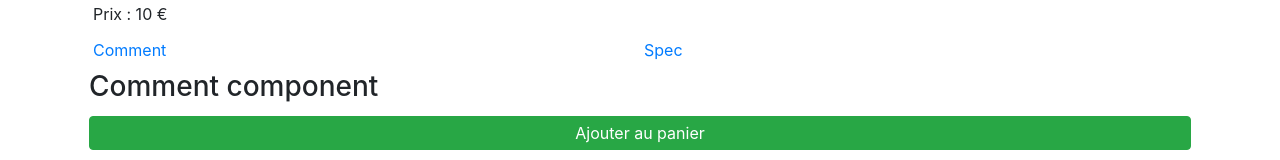
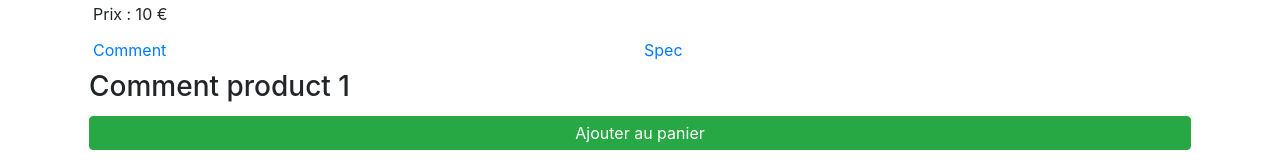
Before and after one commit to laklouka/AngularTutoFormation, an Angular app in the folder demo-module/: page /detail/1/comment in a window 1280 px wide. Shown: the part 126-286 px from the top of the page. Built offline with nearby package versions, Linux system fonts and the light colour scheme.

Commit message:
suite route childredn

```diff
--- a/demo-module/src/product-module/components/comment-component/comment.component.html
+++ b/demo-module/src/product-module/components/comment-component/comment.component.html
@@ -1 +1 @@
-<h3>Comment component</h3>
+<h3>Comment product {{productId}}</h3>
--- a/demo-module/src/product-module/components/comment-component/comment.component.ts
+++ b/demo-module/src/product-module/components/comment-component/comment.component.ts
@@ -1,9 +1,19 @@
-import { Component } from "@angular/core";
+import { Component, OnInit } from "@angular/core";
+import { ActivatedRoute } from "@angular/router";
 
 @Component({
     selector : 'comment',
     templateUrl :"./comment.component.html"
 })
-export class CommentComponent {
+export class CommentComponent implements OnInit {
+    productId : number
 
+    constructor(private route:ActivatedRoute) {
+    }
+    ngOnInit(): void {
+
+        this.route.parent.params.subscribe(pars => {
+            this.productId = pars["id"]
+        })
+    }
 }
```
